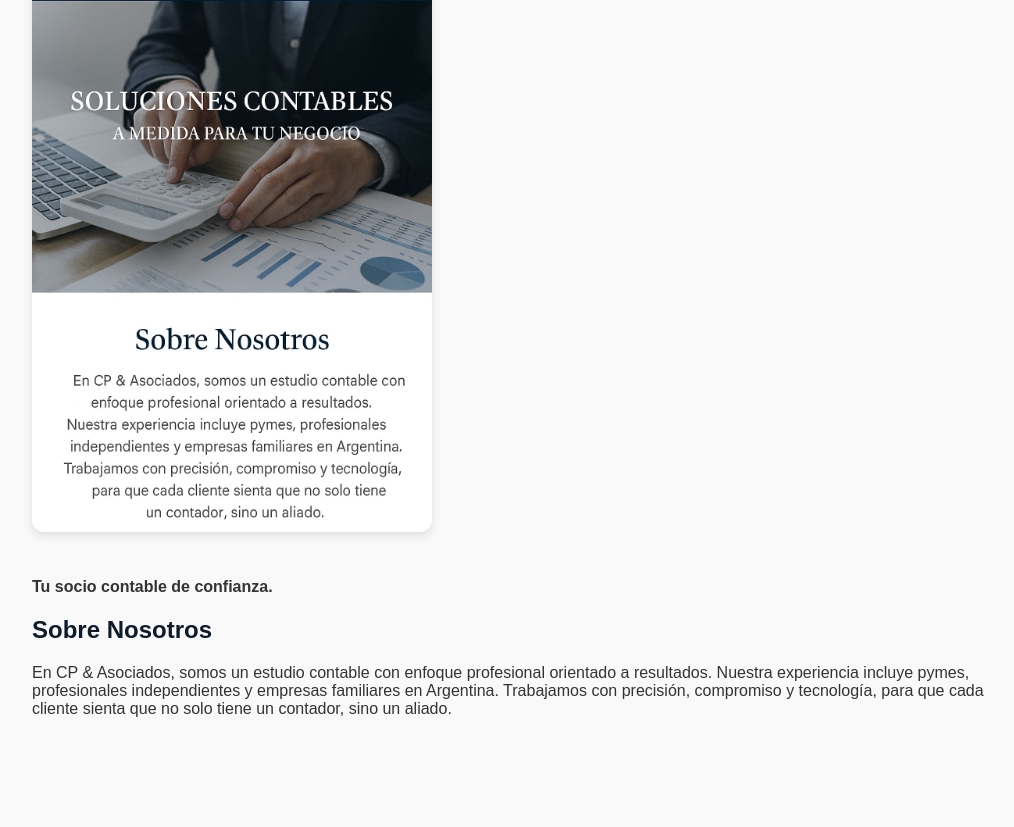
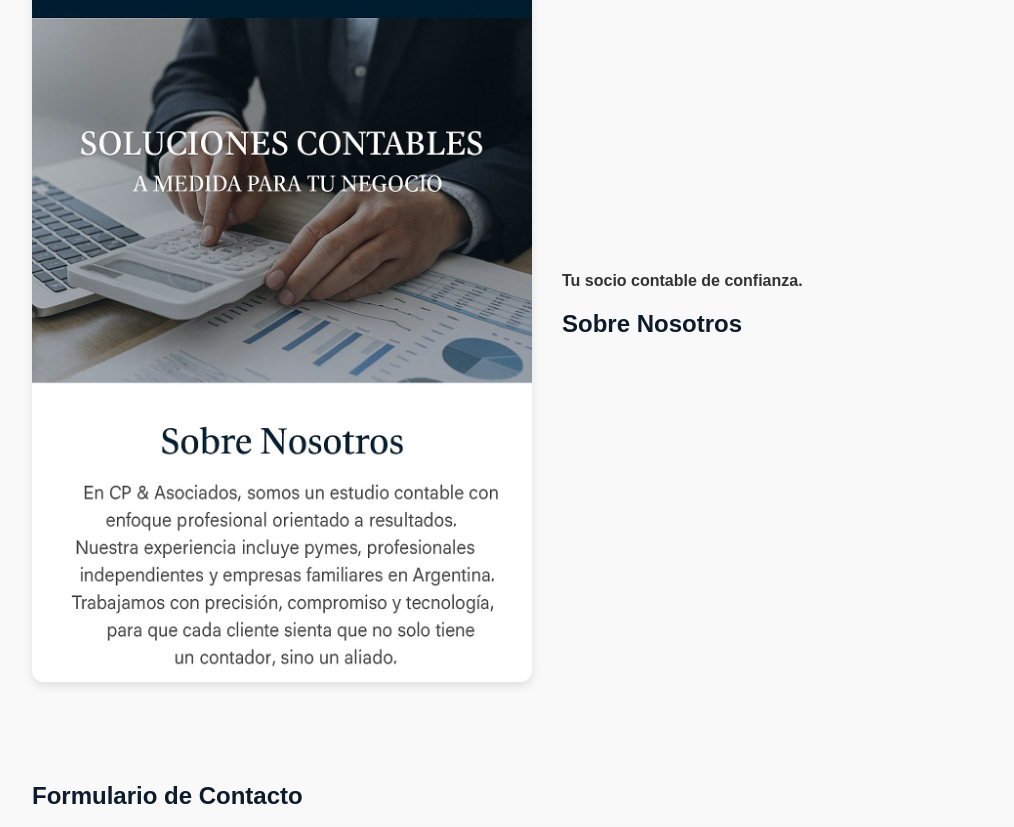
Before and after one commit to CamilaPovarchik/cpasociados-web, a plain HTML site: page index.html in a window 1280 px wide. Shown: the part 1082-1909 px from the top of the page, without its empty margins (108-1122 px from the left). Drawn offline with nearby package versions, Linux system fonts and the light colour scheme.

Commit message:
index.html

```diff
--- a/index.html
+++ b/index.html
@@ -52,11 +52,11 @@
     <section id="nosotros">
     <h2>Sobre Nosotros</h2>
     <div style="display: flex; flex-wrap: wrap; align-items: center; gap: 30px;">
-        <img src="sobre-nosotros.jpg" alt="Contadora trabajando" style="max-width: 400px; border-radius: 12px; box-shadow: 0 4px 10px rgba(0,0,0,0.1);">
+        <img src="sobre-nosotros.jpg" alt="Contadora trabajando" style="max-width: 500px; border-radius: 12px; box-shadow: 0 4px 10px rgba(0,0,0,0.1);">
         <div>
             <p><strong>Tu socio contable de confianza.</strong></p>
         <h2>Sobre Nosotros</h2>
-        <p>En CP & Asociados, somos un estudio contable con enfoque profesional orientado a resultados. Nuestra experiencia incluye pymes, profesionales independientes y empresas familiares en Argentina. Trabajamos con precisión, compromiso y tecnología, para que cada cliente sienta que no solo tiene un contador, sino un aliado.</p>
+
     </section>
     <section id="contacto">
         <h2>Formulario de Contacto</h2>
```
